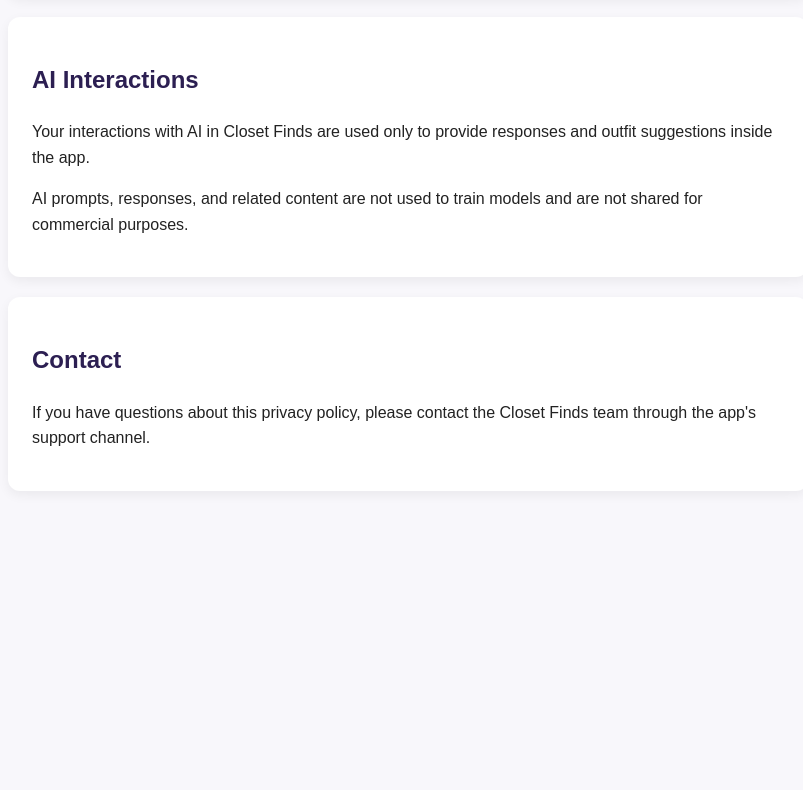
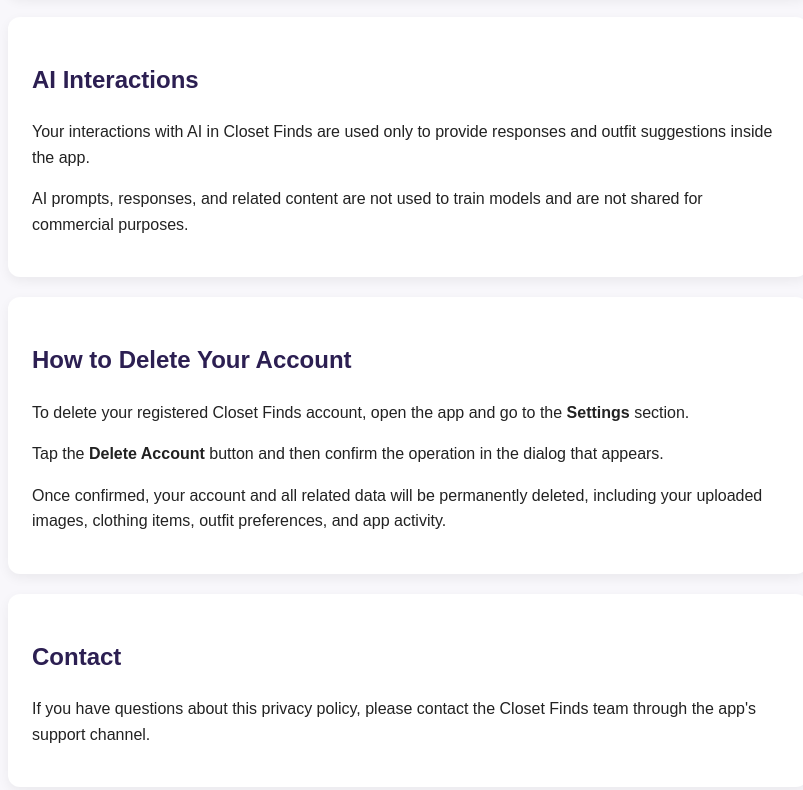
Before and after one commit to gasvel95/closet-finds, a plain HTML site: page index.html in a window 1280 px wide. Shown: the part 729-1519 px from the top of the page, without its empty margins (232-1035 px from the left). Before the commit the page ends 1288 px from the top, so only its background shows below. Drawn offline with Linux system fonts and the light colour scheme.

Commit message:
Add account deletion instructions to privacy policy

```diff
--- a/index.html
+++ b/index.html
@@ -59,6 +59,13 @@
     </section>
 
     <section>
+      <h2>How to Delete Your Account</h2>
+      <p>To delete your registered Closet Finds account, open the app and go to the <strong>Settings</strong> section.</p>
+      <p>Tap the <strong>Delete Account</strong> button and then confirm the operation in the dialog that appears.</p>
+      <p>Once confirmed, your account and all related data will be permanently deleted, including your uploaded images, clothing items, outfit preferences, and app activity.</p>
+    </section>
+
+    <section>
       <h2>Contact</h2>
       <p>If you have questions about this privacy policy, please contact the Closet Finds team through the app's support channel.</p>
     </section>
```
